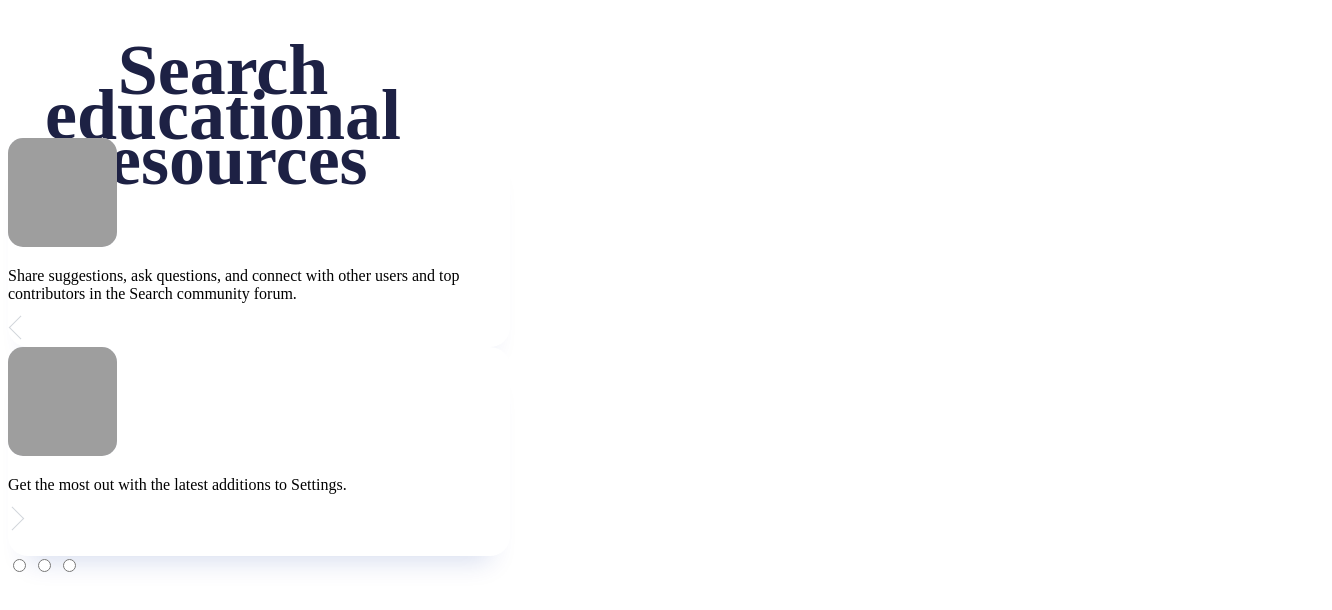
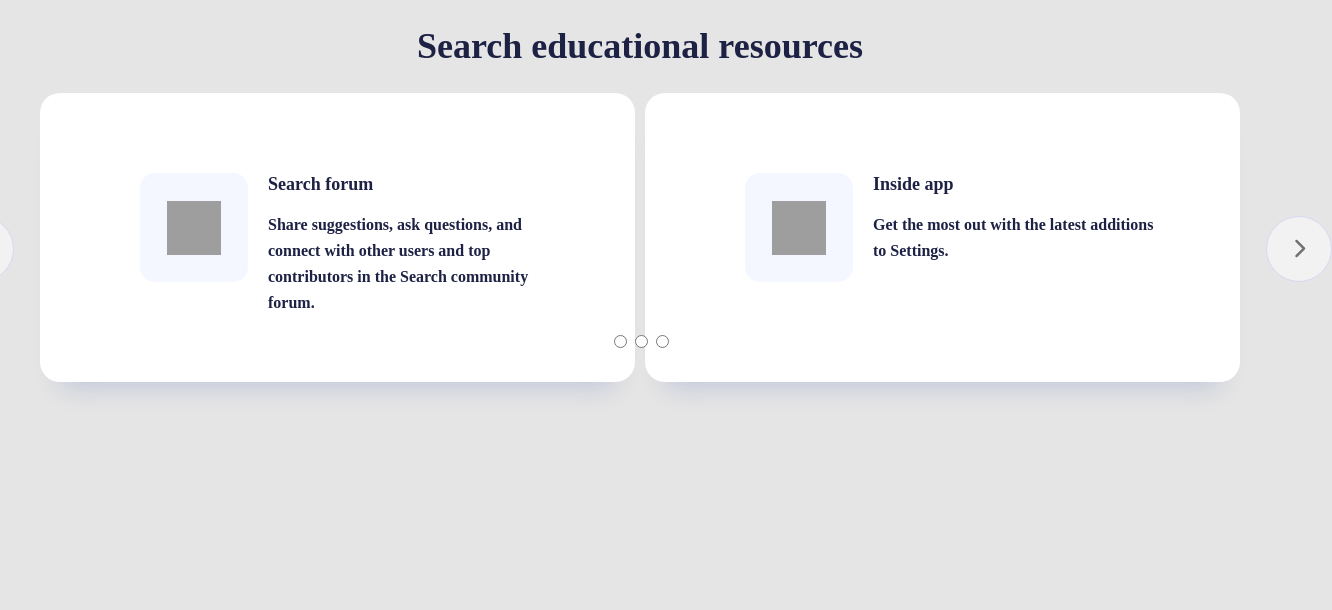
Before and after one commit to iamSymbiote/js-tutorial, a plain HTML site: page index.html in a window 1280 px wide. Shown: the whole page, 1332 px wide, since content can reach past the window. Drawn offline with Linux system fonts and the light colour scheme; grey boxes are pictures that could not be loaded.

Commit message:
css ve duzenlemeler v2

```diff
--- a/index.html
+++ b/index.html
@@ -6,25 +6,51 @@
     <meta name="viewport" content="width=device-width, initial-scale=1.0">
     <title>JS Tutorial - Slider</title>
     <link rel="stylesheet" href="styles.css">
+    <script src="https://kit.fontawesome.com/22e113100f.js" crossorigin="anonymous"></script>
     <script src="./index.js" type="text/javascript"></script>
 </head>
 <body>
 
-    <div class="slider">
-        <div class="slider-head">
-            <h1>Search educational resources</h1>
+    <div class="container">
+        <h1 class="title">Search educational resources</h1>
+        <div class="slider-container">
+
+            <div class="slider-wrapper">
+                <div class="slider-slide">
+                    <a class="slider-card" href="javascript:;">
+                        <figure class="slider-figure">
+                            <div class="img-wrap">
+                                <img src="https://cdn-icons-png.flaticon.com/512/3176/3176396.png" alt="" width="54" height="54">
                             </div>
-        <div class="slider-wrap">
-            <div class="slider-box">
-                <img src="https://cdn-icons-png.flaticon.com/512/3176/3176396.png" alt="">
-                <p>Share suggestions, ask questions, and connect with other users and top contributors in the Search community forum.</p>
-                <div class="arrow-l"></div>
+                            <figcaption>
+                                <h4>Search forum</h4>
+                                <p>Share suggestions, ask questions, and connect with other users and top contributors
+                                    in the Search community forum.</p>
+                            </figcaption>
+                        </figure>
+                    </a>
                 </div>
-            <div class="slider-box">
-                <img src="https://cdn-icons-png.flaticon.com/512/3176/3176396.png" alt="">
+
+                <div class="slider-slide">
+                    <a class="slider-card" href="javascript:;">
+                        <figure class="slider-figure">
+                            <div class="img-wrap">
+                                <img src="https://cdn-icons-png.flaticon.com/512/3176/3176396.png" alt="" width="54" height="54">
+                            </div>
+                            <figcaption>
+                                <h4>Inside app</h4>
                                 <p>Get the most out with the latest additions to Settings.</p>
-                <div class="arrow-r"></div>
+                            </figcaption>
+                        </figure>
+                    </a>
                 </div>
+            </div>
+
+            <div class="slider-actions">
+
+                <button id="slider-prev" aria-label="Previous Slide"><i class="fa-sharp fa-solid fa-chevron-left"></i></button>
+
+                <button id="slider-next" aria-label="Next Slide"><i class="fa-sharp fa-solid fa-chevron-right"></i></button>
             </div>
             <div class="bulletpoint">
                 <input type="radio" name="radio-btn" id="radio1">
@@ -32,6 +58,7 @@
                 <input type="radio" name="radio-btn" id="radio3">
             </div>
         </div>
+    </div>
 
 
 </body>
--- a/styles.css
+++ b/styles.css
@@ -1,57 +1,105 @@
-.slider{
-    width: 1196px;
-    height: 422px;
-    left: 202px;
-    top: 389px;
+html, body{
+    font-size: 0;
+    margin: 0;
+    padding: 0;
+    color: #1D2144;
+    background-color: #E5E5E5;
 }
 
-.slider-head{
-    width: 430px;
-    height: 90px;
-    left: 585px;
-    top: 389px;
-    font-family: 'Mulish';
-    font-style: normal;
+.container{
+    max-width: 1200px;
+    margin: 0 auto;
+}
+
+.title{
     font-weight: 700;
     font-size: 36px;
     line-height: 45px;
     text-align: center;
-    color: #1D2144;
 }
 
-.slider-wrap .slider-box{
-    width: 502px;
-    height: 209px;
-    left: 288px;
-    top: 536px;
-    background: #FFFFFF;
+.slider-wrapper{
+    display: flex;
+}
+
+.slider-slide{
+    width: 50%;
+    box-sizing: content-box;
+    margin-right: 10px;
+}
+.slider-slide:last-child{
+    margin-right: 0;
+}
+
+.slider-card{
+    height: 100%;
+    display: inline-block;
+    box-sizing: border-box;
+    color: inherit;
+    text-decoration: none;
+    padding: 40px 35px 40px 40px;
+    background-color: #FFFFFF;
     box-shadow: 0px 25px 25px -20px rgba(1, 43, 154, 0.16);
     border-radius: 20px;
 }
 
-.slider-box img{
+.slider-figure{
+    display: flex;
+}
+
+.img-wrap{
     width: 109px;
     height: 109px;
-    left: 328px;
-    top: 576px;
     background: #F4F7FF;
     border-radius: 15px;
+    margin: 40px 20px 60px 20px;
 }
 
-.arrow-l{
-    border-bottom: 1px solid #d1d5db;
-    border-left: 1px solid #d1d5db;
-    transform: translateX(25%) rotate(45deg);
-    height: 16px;
-    width: 16px;
-    color: #757BB1;
+.img-wrap img{
+    padding: 28px 27px 28px 27px;
 }
 
-.arrow-r{
-    border-right: 1px solid #d1d5db;
-    border-top: 1px solid #d1d5db;
-    transform: translateX(-25%) rotate(45deg);
-    height: 16px;
-    width: 16px;
-    color: #757BB1;
+
+.slider-card h4{
+
+    font-weight: 700;
+    font-size: 18px;
+    line-height: 23px;
+    margin-bottom: 7px;
+    margin-top: 40px;
+
 }
+.slider-card p{
+
+    font-weight: 600;
+    font-size: 16px;
+    line-height: 26px;
+}
+
+.slider-actions{
+    display: flex;
+    justify-content: space-between;
+    margin-left: -92px;
+    margin-right: -92px;
+    margin-top: -166px;
+}
+
+.slider-actions #slider-prev, #slider-next{
+    width: 66px;
+    height: 66px;
+    background: #FFFFFF;
+    opacity: 0.5;
+    border: 1px solid #C4CAFB;
+    border-radius: 50px;
+}
+
+.slider-actions i{
+    font-size: 20px;
+}
+
+.bulletpoint{
+    display: flex;
+    align-items: center;
+    justify-content: center;
+    margin-top: 50px;
+}
```
Lines whose indentation alone changed are shown as unchanged.
